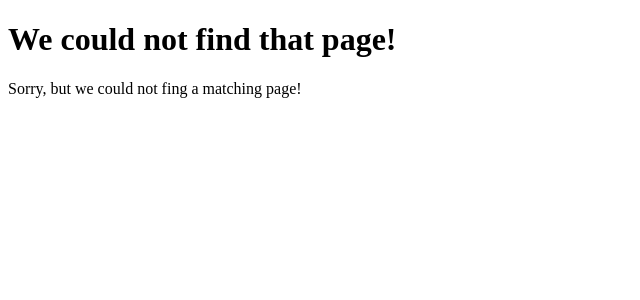
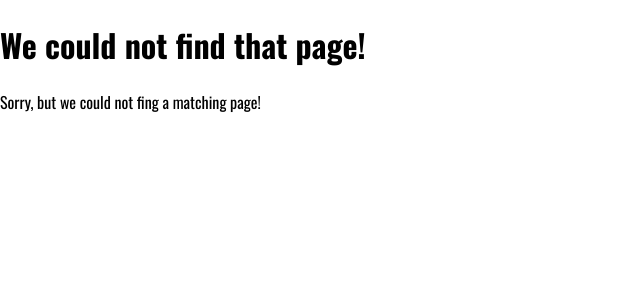
Before and after one commit to Cswish24/challenges, a Django app: template monthly_challenges/templates/404.html in a window 1280 px wide. Shown: the top 300 px of the page, without its empty margins (0-640 px from the left). Run offline with Django 3.2, Linux system fonts and the light colour scheme; the template is opened without the code that fills it, so the values that code supplies are empty; parts of the project's set-up code (start-up, migrations or seed data) failed here and were passed over.

Commit message:
add static and global css styles

```diff
--- /dev/null
+++ b/monthly_challenges/challenges/static/challenges/challenges.css
@@ -0,0 +1,3 @@
+ul {
+    list-style: none;
+}
--- a/monthly_challenges/challenges/templates/challenges/index.html
+++ b/monthly_challenges/challenges/templates/challenges/index.html
@@ -1,5 +1,9 @@
 {% extends "base.html" %}
+{% load static %}
 
+{% block css_files %}
+    <link rel="stylesheet" href="{% static "challenges/challenges.css" %}">
+{% endblock %}
 
  {% block page_title%}
  All Challenges
--- a/monthly_challenges/monthly_challenges/settings.py
+++ b/monthly_challenges/monthly_challenges/settings.py
@@ -123,6 +123,10 @@ USE_TZ = True
 
 STATIC_URL = '/static/'
 
+STATICFILES_DIRS = [
+    BASE_DIR / "static"
+]
+
 # Default primary key field type
 # https://docs.djangoproject.com/en/3.2/ref/settings/#default-auto-field
 
--- /dev/null
+++ b/monthly_challenges/static/styles.css
@@ -0,0 +1,10 @@
+@import url('https://fonts.googleapis.com/css2?family=Montserrat&family=Oswald:wght@400;700&family=Ubuntu&display=swap');
+
+
+html {
+    font-family: 'Oswald', sans-serif;
+}
+
+body {
+    margin: 0;
+}
--- a/monthly_challenges/templates/base.html
+++ b/monthly_challenges/templates/base.html
@@ -1,3 +1,5 @@
+{% load static %}
+
 <!DOCTYPE html>
 <html lang="en">
 <head>
@@ -5,6 +7,10 @@
     <meta http-equiv="X-UA-Compatible" content="IE=edge">
     <meta name="viewport" content="width=device-width, initial-scale=1.0">
     <title>{% block page_title %}My Challenges{% endblock %}</title>
+    <link rel="stylesheet" href="{% static "styles.css" %}">
+    {% block css_files %}
+
+    {%endblock%}
 </head>
 <body>
     {% block content %} {% endblock%}
```
